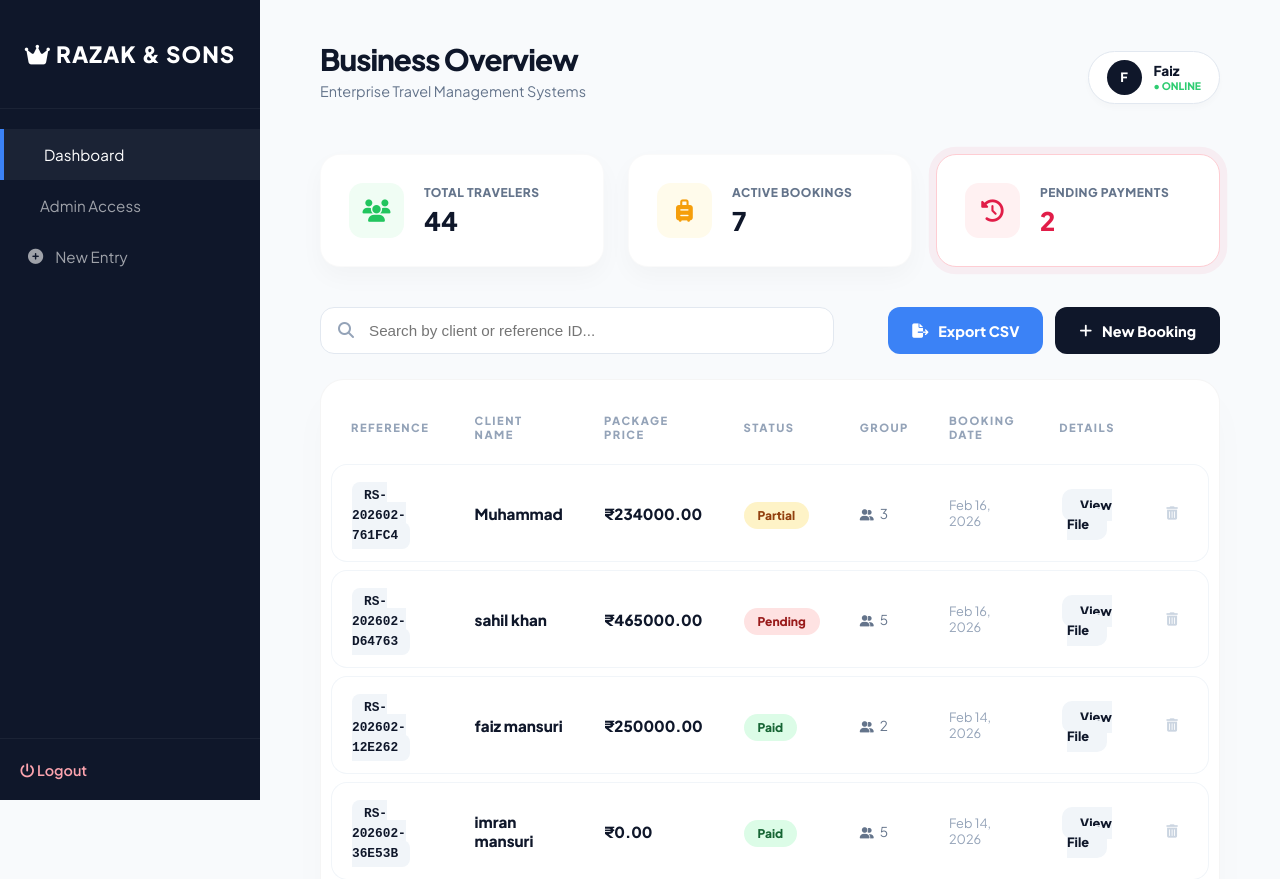
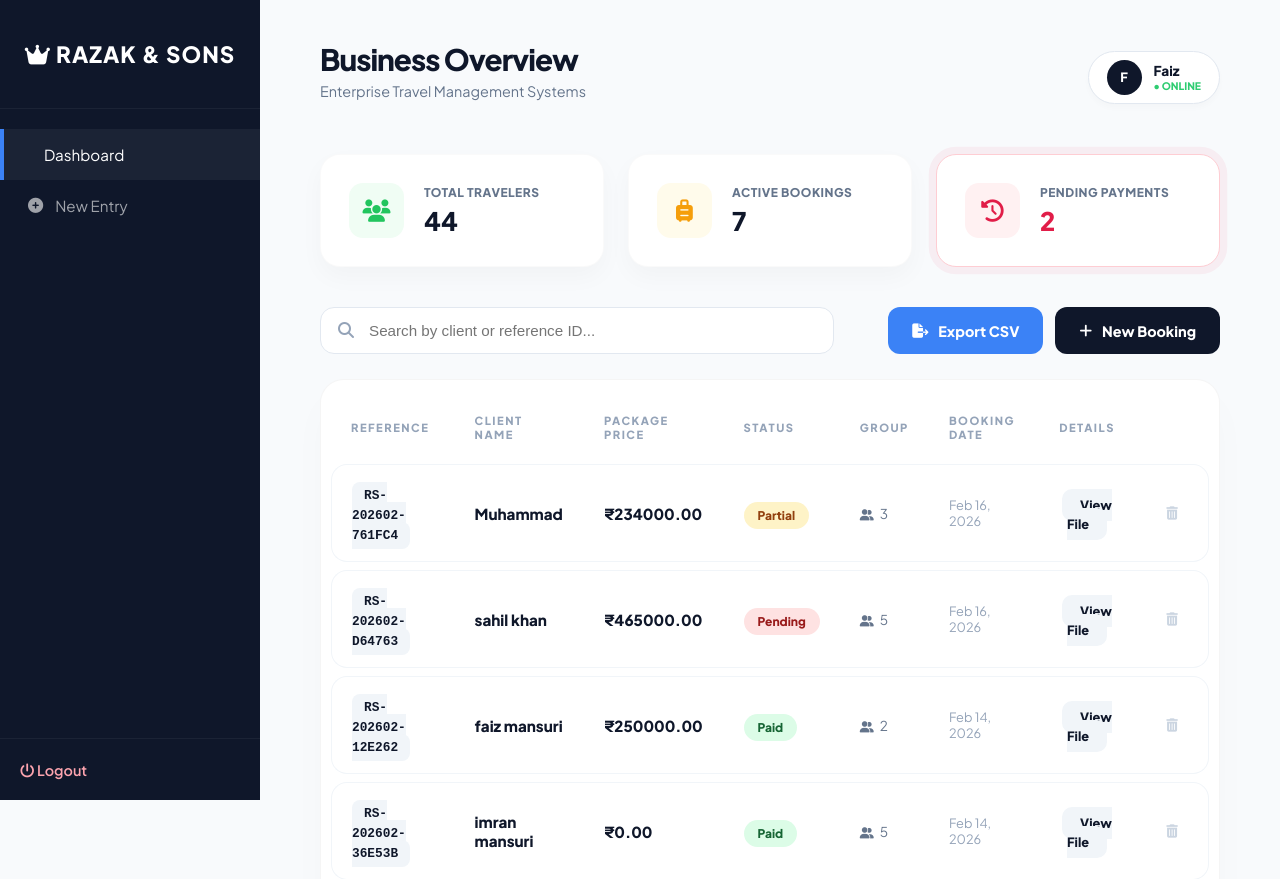
Before and after one commit to faizm506/vigilant-space-barnacle, a Django app: page /dashboard/ in a window 1280 px wide. Shown: the top 879 px of the page. Run offline with Django 5.2, Linux system fonts and the light colour scheme; a user stored in the database is signed in; data comes from the database, SQL or seed files in the repository; both versions use the stored data as it was after the commit; some libraries are stand-ins or nearby versions.

Commit message:
3rd commit

```diff
--- a/travel-app/bookings/templates/bookings/dashboard.html
+++ b/travel-app/bookings/templates/bookings/dashboard.html
@@ -193,7 +193,6 @@
         </div>
         <nav class="sidebar-menu">
             <a href="{% url 'dashboard' %}" class="active"><i class="fas fa-grid-2"></i> Dashboard</a>
-            <a href="/admin"><i class="fas fa-shield-check"></i> Admin Access</a>
             <a href="{% url 'new_booking' %}"><i class="fas fa-plus-circle"></i> New Entry</a>
         </nav>
         <div class="sidebar-footer">
```
Also changed, not shown: travel-app/db.sqlite3.
